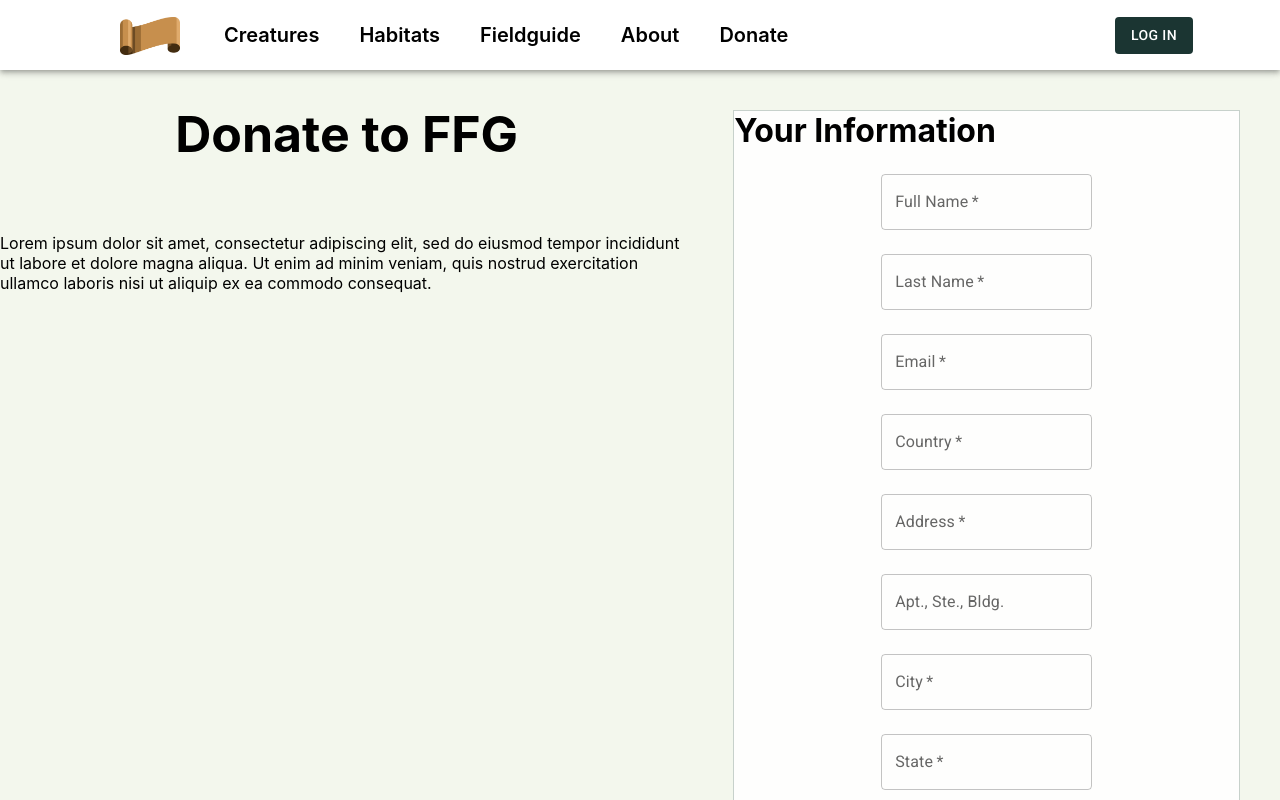
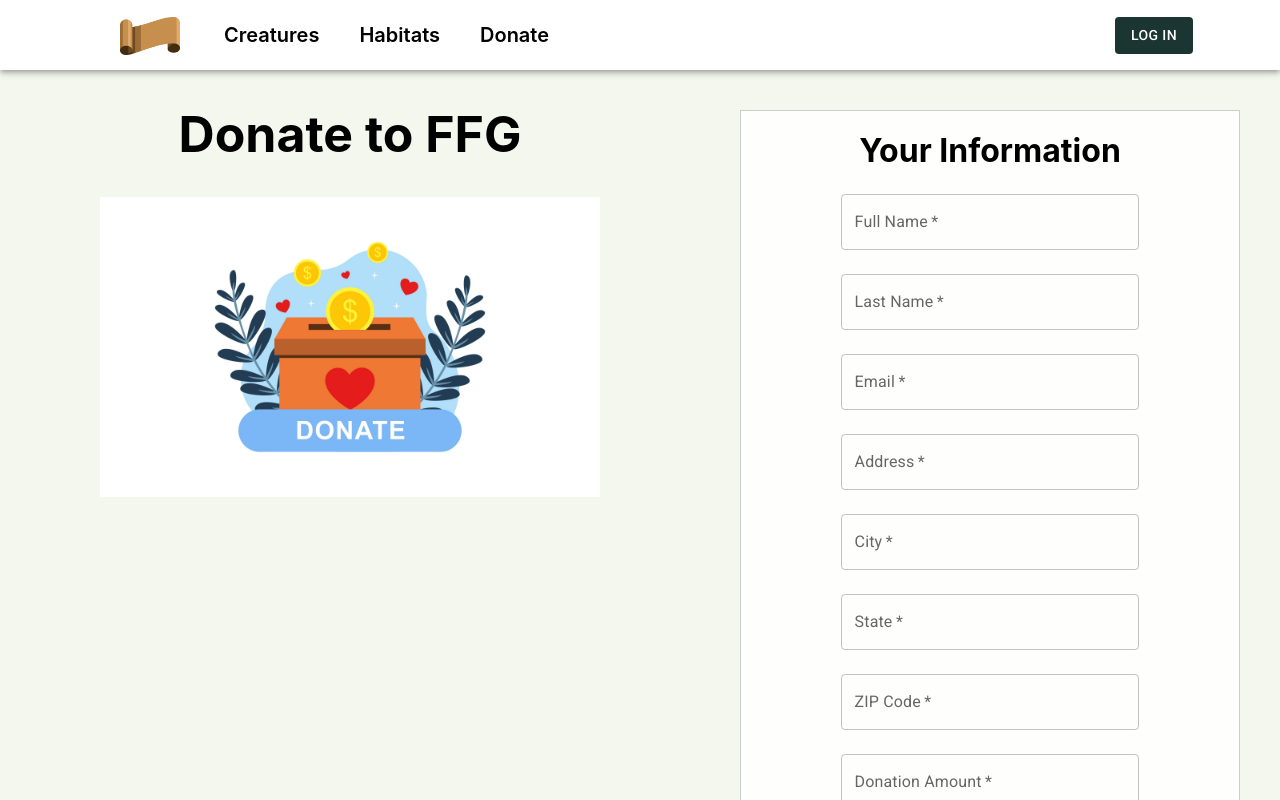
Before and after one commit to JayNode/FFG, a React (Create React App) app in the folder fabled/: page /donate in a window 1280 px wide. Shown: the top 800 px of the page. Built offline with nearby package versions, Linux system fonts and the light colour scheme.

Commit message:
commit for final

```diff
--- a/fabled/src/App.js
+++ b/fabled/src/App.js
@@ -6,8 +6,8 @@ import { BrowserRouter as Router, Routes, Route } from "react-router-dom";
 import Home from "./views/home/home";
 import Creatures from "./views/creatures/creatures";
 import Habitats from "./views/habitats/habitats";
-import Fieldguide from "./views/fieldguide/fieldguide";
-import About from "./views/about/about";
+// import Fieldguide from "./views/fieldguide/fieldguide";
+// import About from "./views/about/about";
 import Donate from "./views/donate/donate";
 
 function App() {
@@ -19,8 +19,8 @@ function App() {
         <Route path="/home" element={<Home />} />
         <Route path="/creatures" element={<Creatures />} />
         <Route path="/habitats" element={<Habitats />} />
-        <Route path="/fieldguide" element={<Fieldguide />} />
-        <Route path="/about" element={<About />} />
+        {/* <Route path="/fieldguide" element={<Fieldguide />} /> */}
+        {/* <Route path="/about" element={<About />} /> */}
         <Route path="/donate" element={<Donate />} />
       </Routes>
       <BottomNav />
--- a/fabled/src/components/itemCard/creatureCard.js
+++ b/fabled/src/components/itemCard/creatureCard.js
@@ -56,7 +56,6 @@ const CardData = [
     creature: Yeti,
     habitat: Snowcave,
   },
-
   // {
   //   id: "5",
   //   name: "Vampire",
--- a/fabled/src/components/navbar/Navbar.js
+++ b/fabled/src/components/navbar/Navbar.js
@@ -17,7 +17,7 @@ import Dialog from "@mui/material/Dialog";
 import Button from "@mui/material/Button";
 import Stack from "@mui/material/Stack";
 
-const pages = ["Creatures", "Habitats", "Fieldguide", "About", "Donate"];
+const pages = ["Creatures", "Habitats", "Donate"];
 
 const Navbar = () => {
   const [expanded, setExpanded] = useState(0);
--- a/fabled/src/components/slider/Slider-data.js
+++ b/fabled/src/components/slider/Slider-data.js
@@ -9,31 +9,31 @@ export const sliderData = [
   {
     image: Img1,
     heading: "Forest Ecosystem",
-    desc: "Lorem ipsum dolor sit amet, consectetur adipiscing elit, sed do eiusmod.",
+    desc: "",
   },
   {
     image: Img2,
     heading: "Native Plants",
-    desc: "Lorem ipsum dolor sit amet, consectetur adipiscing elit, sed do eiusmod.",
+    desc: "",
   },
   {
     image: Img3,
     heading: "Island Life",
-    desc: "Lorem ipsum dolor sit amet, consectetur adipiscing elit, sed do eiusmod.",
+    desc: "",
   },
   {
     image: Img4,
     heading: "Lakes",
-    desc: "Lorem ipsum dolor sit amet, consectetur adipiscing elit, sed do eiusmod.",
+    desc: "",
   },
   {
     image: Img5,
     heading: "Mountains",
-    desc: "Lorem ipsum dolor sit amet, consectetur adipiscing elit, sed do eiusmod.",
+    desc: "",
   },
   {
     image: Img6,
     heading: "Forest Life",
-    desc: "Lorem ipsum dolor sit amet, consectetur adipiscing elit, sed do eiusmod.",
+    desc: "",
   },
 ];
--- a/fabled/src/components/slider/Slider.css
+++ b/fabled/src/components/slider/Slider.css
@@ -14,7 +14,7 @@
   bottom: 30%;
   left: 15%;
   opacity: 0;
-  aspect-ratio: 16/7;
+  aspect-ratio: 16/3;
   width: 300px;
   padding: 20px;
   background: rgba(0, 0, 0, 0.6);
--- a/fabled/src/components/slider/Slider.js
+++ b/fabled/src/components/slider/Slider.js
@@ -45,7 +45,6 @@ const Slider = () => {
 
   return (
     <div id="slider">
-
       {sliderData.map((slide, index) => {
         return (
           <div
@@ -55,13 +54,18 @@ const Slider = () => {
             {index === currentSlide && (
               <div id="slide-layout">
                 <img src={slide.image} alt="slide" />
-                <AiOutlineArrowLeft className="arrow prev" onClick={prevSlide} />
-                <AiOutlineArrowRight className="arrow next" onClick={nextSlide} />
+                <AiOutlineArrowLeft
+                  className="arrow prev"
+                  onClick={prevSlide}
+                />
+                <AiOutlineArrowRight
+                  className="arrow next"
+                  onClick={nextSlide}
+                />
                 <div className="slide-content">
                   <h2>{slide.heading}</h2>
                   <hr />
                   <p>{slide.desc}</p>
-                  <button className="slide-button">Get Started</button>
                 </div>
               </div>
             )}
--- a/fabled/src/views/donate/donate.css
+++ b/fabled/src/views/donate/donate.css
@@ -11,15 +11,24 @@
 }
 #textfield-header {
   width: 100%;
-  text-align: left;
+  text-align: center;
+  margin-top: 20px;
 }
 #donate-bttn {
   width: 300px;
   font-size: 30px;
   background-color: #071e22; /* Rich Black */
-
+  margin-bottom: 20px;
   &:hover {
     background-color: #de9151; /* Persian Orange */
     color: #071e22; /* Rich Black */
   }
 }
+.user-textfield {
+  width: 60%;
+}
+#donate-img {
+  margin-left: 100px;
+  margin-right: 100px;
+  width: 500px;
+}
--- a/fabled/src/views/donate/donate.js
+++ b/fabled/src/views/donate/donate.js
@@ -2,16 +2,18 @@ import { useState, useEffect } from "react";
 import axios from "axios";
 /** Local Imports */
 import "./donate.css";
+import DonateImg from "../.././images/sticker/DonateImg.jpg";
 /** MUI Tags */
 import TextField from "@mui/material/TextField";
 import Button from "@mui/material/Button";
 import Stack from "@mui/material/Stack";
+import Divider from "@mui/material/Divider";
 
 const Donate = () => {
   const [firstName, setFirstName] = useState("");
   const [lastName, setLastName] = useState("");
   const [email, setEmail] = useState("");
-  const [country, setCountry] = useState("");
+  const [country, setCost] = useState("");
   const [address, setAddress] = useState("");
   const [addressApt, setAddressApt] = useState("");
   const [city, setCity] = useState("");
@@ -42,13 +44,13 @@ const Donate = () => {
     <Stack id="Donate" direction="row">
       <div id="donate-info">
         <h1 id="info-header">Donate to FFG</h1>
-        <img src="" alt="" />
-        <p>
+        <img id="donate-img" src={DonateImg} alt="" />
+        {/* <p>
           Lorem ipsum dolor sit amet, consectetur adipiscing elit, sed do
           eiusmod tempor incididunt ut labore et dolore magna aliqua. Ut enim ad
           minim veniam, quis nostrud exercitation ullamco laboris nisi ut
           aliquip ex ea commodo consequat.
-        </p>
+        </p> */}
       </div>
       <div id="donate-textfield">
         <Stack
@@ -87,15 +89,6 @@ const Donate = () => {
           />
           <TextField
             required
-            className="user-textfield country-field"
-            label="Country"
-            type="country"
-            name="country"
-            value={country}
-            onChange={(e) => setCountry(e.target.value)}
-          />
-          <TextField
-            required
             className="user-textfield address-field"
             label="Address"
             type="address"
@@ -103,14 +96,14 @@ const Donate = () => {
             value={address}
             onChange={(e) => setAddress(e.target.value)}
           />
-          <TextField
+          {/* <TextField
             className="user-textfield addressApt-field"
             label="Apt., Ste., Bldg."
             type="addressApt"
             name="addressApt"
             value={addressApt}
             onChange={(e) => setAddressApt(e.target.value)}
-          />
+          /> */}
           <TextField
             required
             className="user-textfield city-field"
@@ -138,6 +131,15 @@ const Donate = () => {
             value={zipCode}
             onChange={(e) => setZipCode(e.target.value)}
           />
+          <TextField
+            required
+            className="user-textfield country-field"
+            label="Donation Amount"
+            type="cost"
+            name="cost"
+            value={country}
+            onChange={(e) => setCost(e.target.value)}
+          />
 
           {error}
 
--- a/fabled/src/views/home/home-s2.js
+++ b/fabled/src/views/home/home-s2.js
@@ -31,10 +31,6 @@ const NewsArticles = () => {
               <Link className="news-link-title" href="" underline="hover">
                 <h1>Island resouces plummet after rise in tourism</h1>
               </Link>
-              <p>
-                Lorem ipsum dolor sit amet, consectetur adipiscing elit, sed do
-                eiusmod tempor incididunt ut labore et dolore magna aliqua.
-              </p>
             </Grid>
           </Grid>
 
@@ -47,10 +43,6 @@ const NewsArticles = () => {
               <Link className="news-link-title" href="" underline="hover">
                 <h1> Leaves change color for first time in California </h1>
               </Link>
-              <p>
-                Lorem ipsum dolor sit amet, consectetur adipiscing elit, sed do
-                eiusmod tempor incididunt ut labore et dolore magna aliqua.
-              </p>
             </Grid>
           </Grid>
 
@@ -63,10 +55,6 @@ const NewsArticles = () => {
               <Link className="news-link-title" href="" underline="hover">
                 <h1>Climber trapped, rescuers racing time</h1>
               </Link>
-              <p>
-                Lorem ipsum dolor sit amet, consectetur adipiscing elit, sed do
-                eiusmod tempor incididunt ut labore et dolore magna aliqua.
-              </p>
             </Grid>
           </Grid>
         </Grid>
--- a/fabled/src/views/home/home-s3.js
+++ b/fabled/src/views/home/home-s3.js
@@ -48,14 +48,14 @@ const MissionStatement = () => {
       <Container id="missions">
         <h1 className="heading">Mission</h1>
         <hr className="heading-line" />
-        <p className="heading-paragraph">
+        {/* <p className="heading-paragraph">
           Fabled Fieldguides mission is to showcase an environmental
           conservation organization that is more than a donation page. Lorem
           ipsum dolor sit amet, consectetur adipiscing elit, sed do eiusmod
           tempor incididunt ut labore et dolore magna aliqua. Ut enim ad minim
           veniam, quis nostrud exercitation ullamco laboris nisi ut aliquip ex
           ea commodo consequat.
-        </p>
+        </p> */}
       </Container>
 
       <Container id="goal-grid">
--- a/fabled/src/views/home/home.js
+++ b/fabled/src/views/home/home.js
@@ -1,7 +1,8 @@
 import React from "react";
 import "../.././components/scrollbar/scrollbar.css";
 
-import HeaderImg from "../../components/headerImg/headerImg.js";
+// import HeaderImg from "../../components/headerImg/headerImg.js";
+import Slider from "../.././components/slider/Slider";
 import Introduction from "./home-s1";
 import NewsArticles from "./home-s2";
 import MissionStatement from "./home-s3";
@@ -12,7 +13,7 @@ import Stack from "@mui/material/Stack";
 const Home = () => {
   return (
     <Stack className="scrollbar" id="Home">
-      <HeaderImg />
+      <Slider />
       <Introduction />
       <NewsArticles />
       <MissionStatement />
```
Also changed, not shown: fabled/src/components/bottomNav/bottomNav.js (+17 -13 lines), fabled/src/images/sticker/DonateImg.jpg (added), 1 other file (tests, documents, lock files or other folders).
